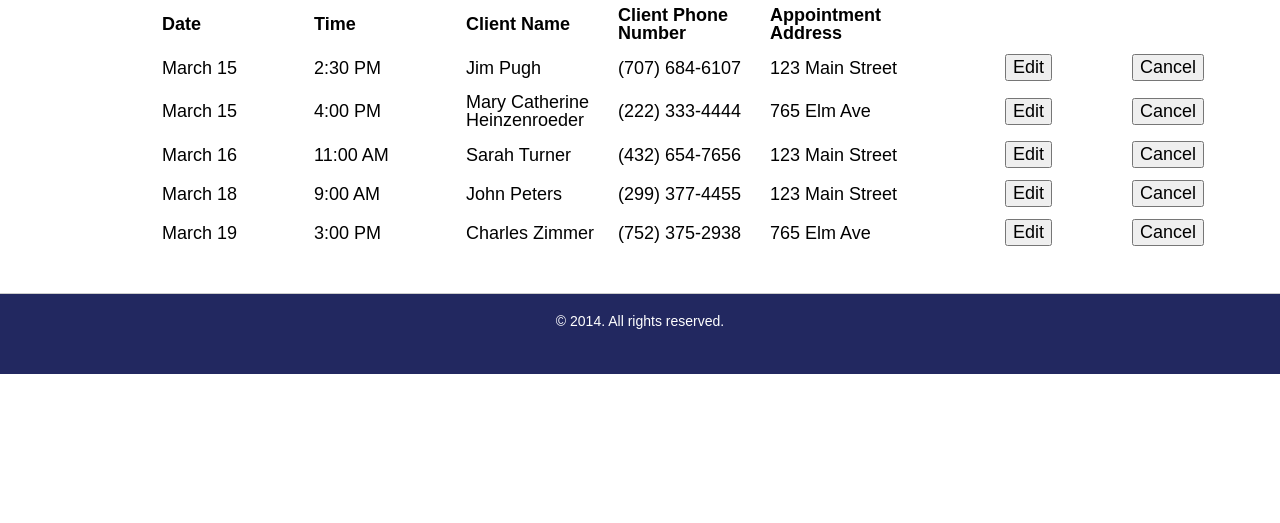
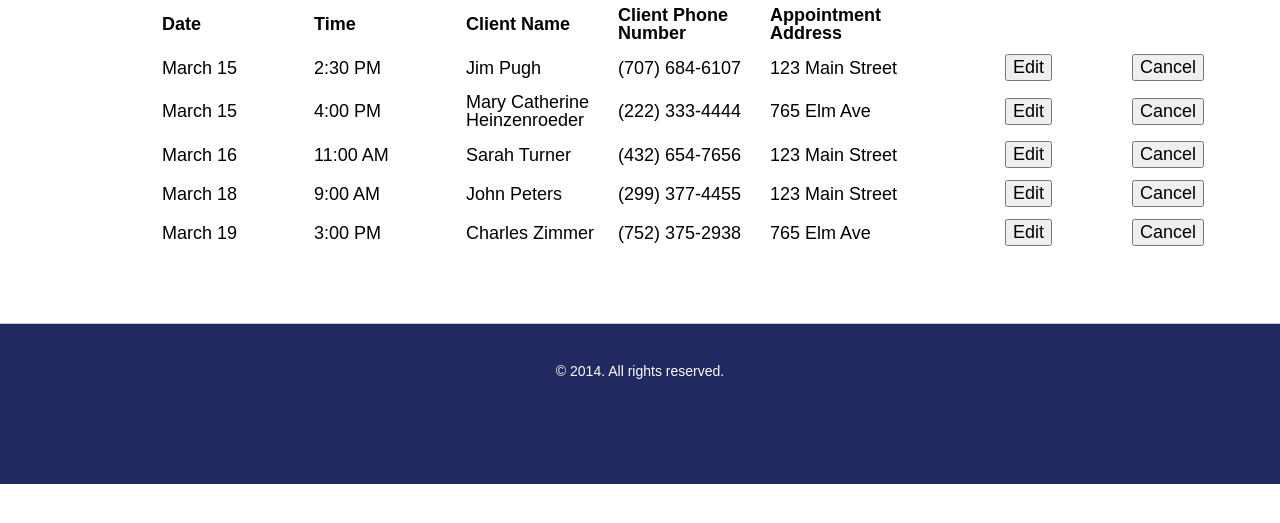
Before and after one commit to megdesko/back2court, a PHP site: page /view.php in a window 1280 px wide. Shown: the part 146-669 px from the top of the page. Run offline with PHP 8.4, Linux system fonts and the light colour scheme; some libraries are stand-ins or nearby versions.

Commit message:
Added some vertical spacing

```diff
--- a/css/style.css
+++ b/css/style.css
@@ -112,8 +112,8 @@ img {
 	background: #222860;
 	width: 100%;
 	height: 20px;
-	padding: 20px 0 40px;
-	margin-top: 20px;
+	padding: 40px 0 100px;
+	margin-top: 50px;
 	border-top: 1px solid #CCCCCC;
 }
 
```
